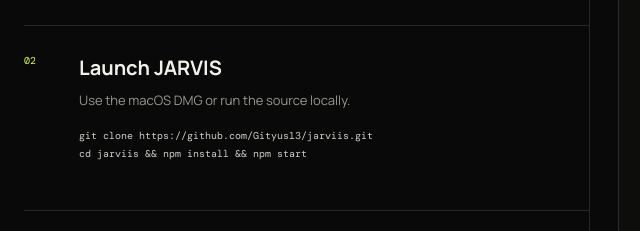
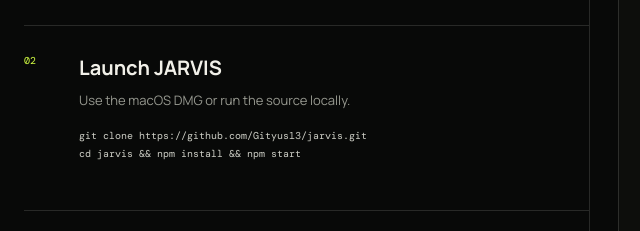
Before and after one commit to Gityus13/jarvis, an Electron app: page index.html in a window 1440 px wide. Shown: the part 3229-3460 px from the top of the page, 106-746 px from the left. Drawn offline with nearby package versions, Linux system fonts and the light colour scheme.

Commit message:
Fix GitHub links from 'jarviis' to 'jarvis'

```diff
--- a/index.html
+++ b/index.html
@@ -26,7 +26,7 @@
       <a href="#capabilities">Capabilities</a>
       <a href="#install">Install</a>
     </div>
-    <a class="nav-cta" href="https://github.com/Gityus13/jarviis/releases">
+    <a class="nav-cta" href="https://github.com/Gityus13/jarvis/releases">
       Download <span>↗</span>
     </a>
   </nav>
@@ -42,7 +42,7 @@
         <p class="hero-deck reveal">JARVIS turns natural language into local action—an always-ready command layer for your files, apps, calendar, voice and AI.</p>
         <div class="hero-actions reveal">
           <a class="button button-primary" href="#install">Install JARVIS <span>↘</span></a>
-          <a class="button button-ghost" href="https://github.com/Gityus13/jarviis" target="_blank" rel="noopener">View source <span>↗</span></a>
+          <a class="button button-ghost" href="https://github.com/Gityus13/jarvis" target="_blank" rel="noopener">View source <span>↗</span></a>
         </div>
       </div>
 
@@ -151,7 +151,7 @@
             <div>
               <h3>Launch JARVIS</h3>
               <p>Use the macOS DMG or run the source locally.</p>
-              <code>git clone https://github.com/Gityus13/jarviis.git<br>cd jarviis &amp;&amp; npm install &amp;&amp; npm start</code>
+              <code>git clone https://github.com/Gityus13/jarvis.git<br>cd jarvis &amp;&amp; npm install &amp;&amp; npm start</code>
             </div>
           </article>
           <article class="step">
@@ -186,7 +186,7 @@
         <p class="eyebrow"><span></span> READY WHEN YOU ARE</p>
         <h2>Put your system<br><em>under intelligent control.</em></h2>
       </div>
-      <a class="circle-cta" href="https://github.com/Gityus13/jarviis/releases" aria-label="Download JARVIS">
+      <a class="circle-cta" href="https://github.com/Gityus13/jarvis/releases" aria-label="Download JARVIS">
         <span>DOWNLOAD</span>
         <b>↗</b>
       </a>
@@ -196,7 +196,7 @@
   <footer class="footer shell">
     <a class="brand" href="#"><span class="brand-mark"><i></i><i></i><i></i></span><span>JARVIS</span></a>
     <p>Built for private, personal computing.</p>
-    <a href="https://github.com/Gityus13/jarviis">GitHub ↗</a>
+    <a href="https://github.com/Gityus13/jarvis">GitHub ↗</a>
   </footer>
 
   <script src="https://cdnjs.cloudflare.com/ajax/libs/gsap/3.12.5/gsap.min.js"></script>
```
